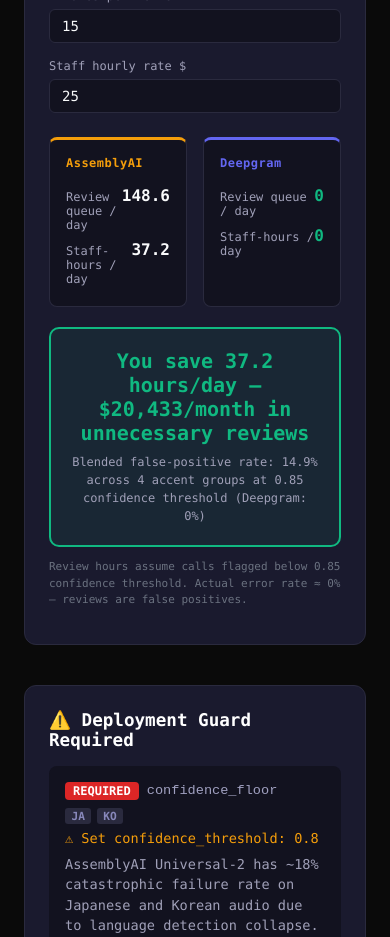
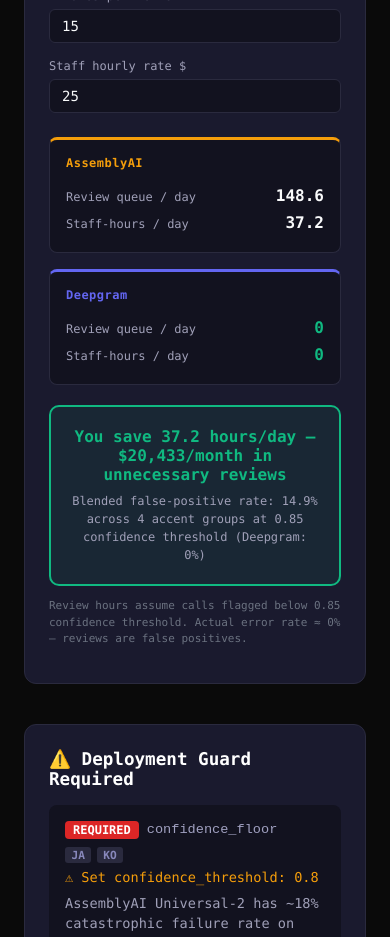
Before and after one commit to omar-elamin/agora, a Next.js app: page /eval-report in a window 390 px wide. Shown: the part 1340-2277 px from the top of the page. Built offline with nearby package versions, Linux system fonts and the light colour scheme.

Commit message:
fix: visual review pass on multi-accent calculator

```diff
--- a/app/components/ReviewCostCalculator.module.css
+++ b/app/components/ReviewCostCalculator.module.css
@@ -214,3 +214,17 @@
   color: #6b7280;
   line-height: 1.5;
 }
+
+@media (max-width: 480px) {
+  .vendorCards {
+    grid-template-columns: 1fr;
+  }
+
+  .calloutHeadline {
+    font-size: 16px;
+  }
+
+  .inputs {
+    grid-template-columns: 1fr;
+  }
+}
--- a/app/components/ReviewCostCalculator.tsx
+++ b/app/components/ReviewCostCalculator.tsx
@@ -205,10 +205,13 @@ export default function ReviewCostCalculator({
           /month in unnecessary reviews
         </p>
         <p className={styles.calloutSub}>
-          Blended false-positive rate: {(blendedRate * 100).toFixed(1)}% across{" "}
-          {ACCENT_KEYS.filter((k) => accents[k] > 0).length} accent group
-          {ACCENT_KEYS.filter((k) => accents[k] > 0).length !== 1 ? "s" : ""} at
-          0.85 confidence threshold (Deepgram: 0%)
+          {(() => {
+            const activeCount = ACCENT_KEYS.filter((k) => accents[k] > 0).length;
+            const groupLabel = activeCount === 0
+              ? "no accent groups (standard traffic only)"
+              : `${activeCount} accent group${activeCount !== 1 ? "s" : ""}`;
+            return `Blended false-positive rate: ${(blendedRate * 100).toFixed(1)}% across ${groupLabel} at 0.85 confidence threshold (Deepgram: 0%)`;
+          })()}
         </p>
       </div>
 
```
